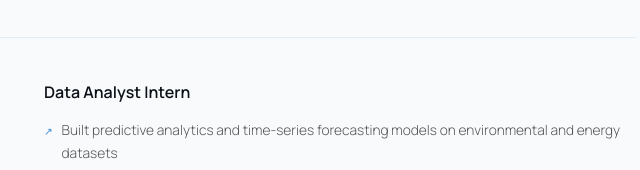
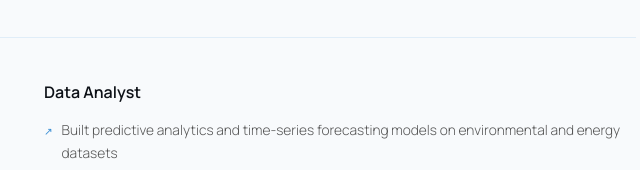
Before and after one commit to enugantibhavitha-png/enugantibhavitha-png.github.io, a plain HTML site: page index.html in a window 1280 px wide. Shown: the part 4111-4281 px from the top of the page, 414-1054 px from the left. Drawn offline with Linux system fonts and the light colour scheme.

Commit message:
Change role from 'Data Analyst Intern' to 'Data Analyst'

```diff
--- a/index.html
+++ b/index.html
@@ -357,7 +357,7 @@ footer span { color:var(--blue); }
         <div class="exp-location">Chennai, India</div>
       </div>
       <div class="exp-body">
-        <div class="exp-body-role">Data Analyst Intern</div>
+        <div class="exp-body-role">Data Analyst</div>
         <ul class="exp-body-list">
           <li>Built predictive analytics and time-series forecasting models on environmental and energy datasets</li>
           <li>Designed Power BI dashboards tracking energy KPIs and carbon footprint metrics for senior management</li>
```
